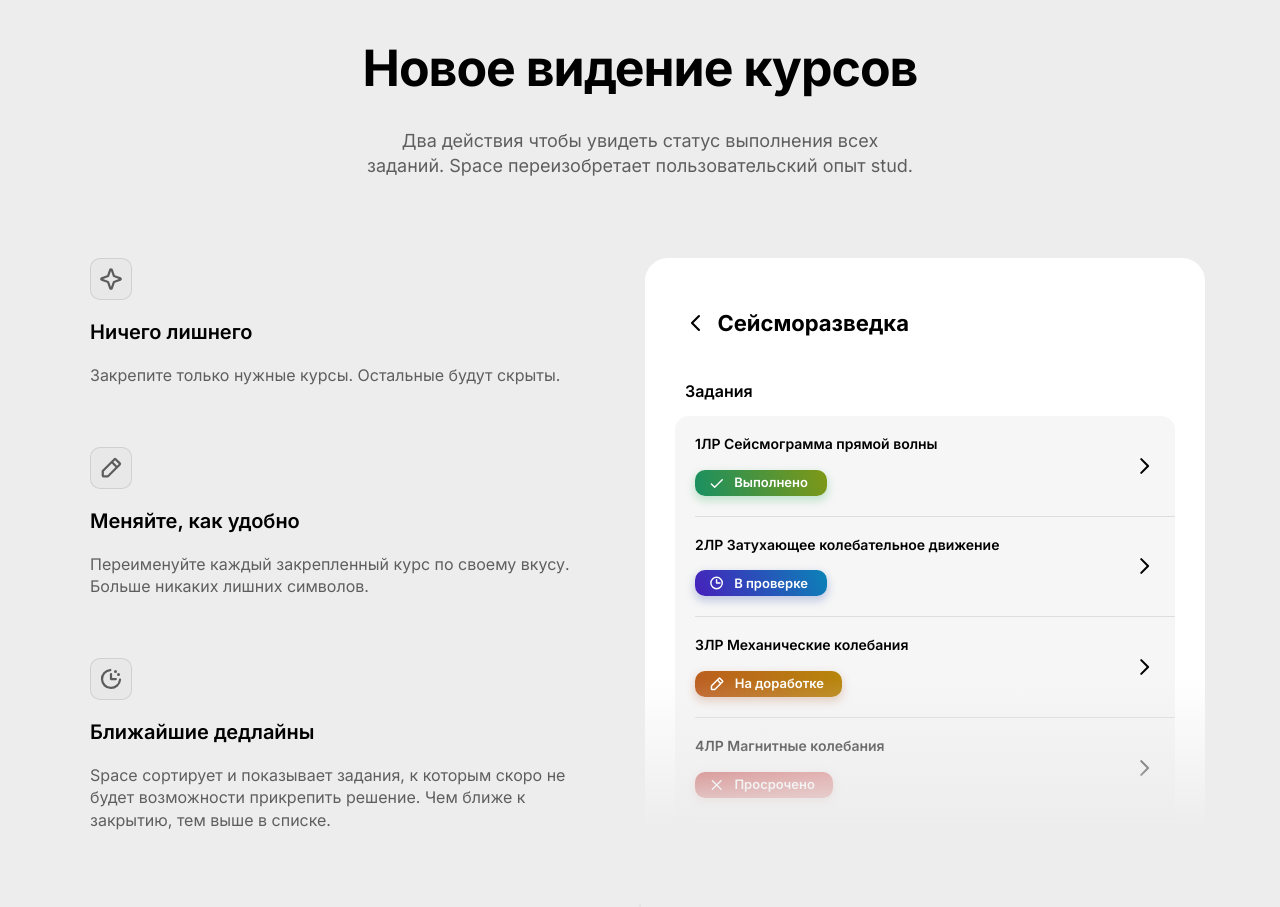
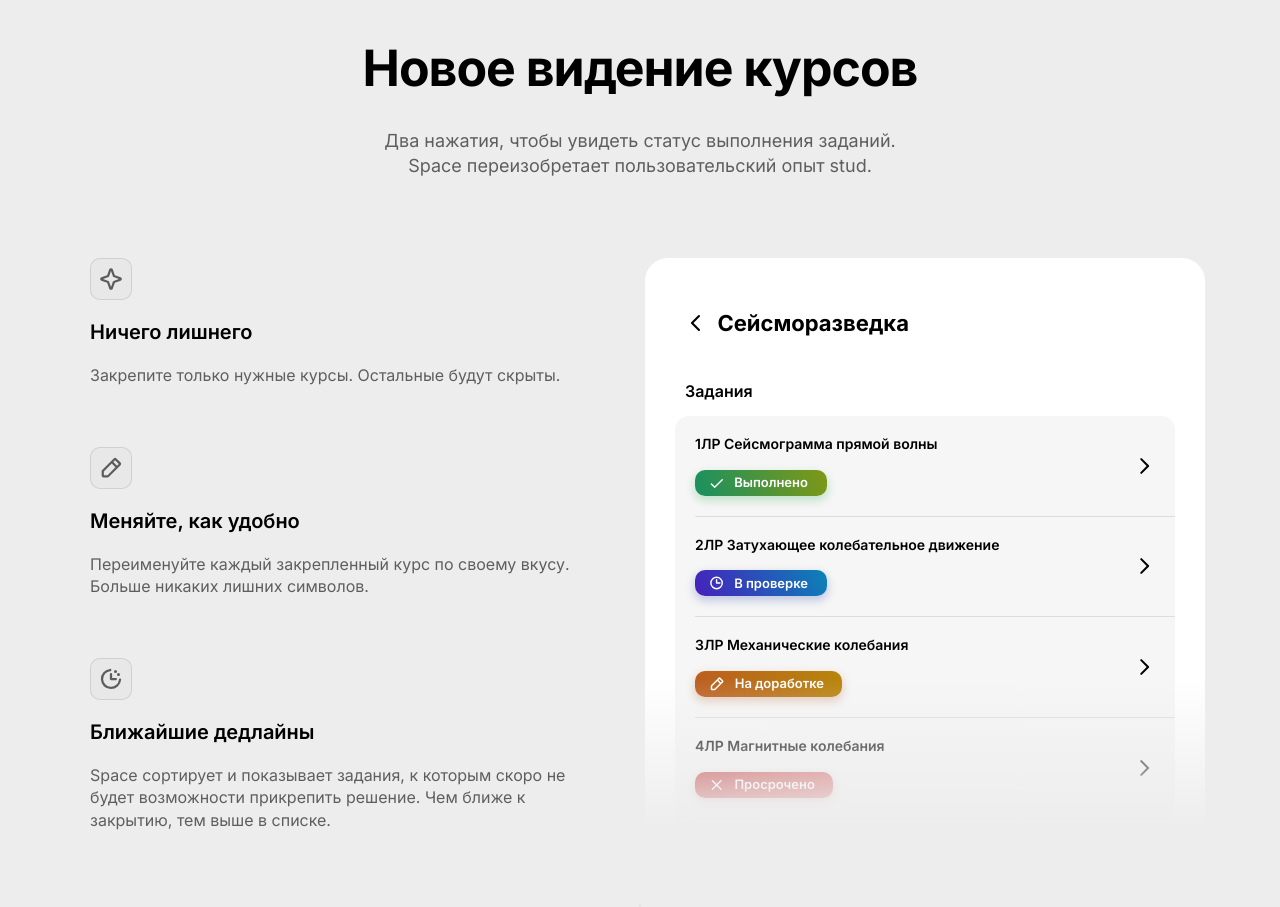
Before and after one commit to mikhailmogilnikov/spaceMGRIpreview, a React (Create React App) app: page / in a window 1280 px wide. Shown: the part 2000-2907 px from the top of the page. Built offline with nearby package versions, Linux system fonts and the light colour scheme.

Commit message:
home fix

```diff
--- a/src/components/homescreen/Home.jsx
+++ b/src/components/homescreen/Home.jsx
@@ -108,7 +108,7 @@ const Home = () => {
 					<div className='content-part'>
 						<h4 className='content-title'>Новое видение курсов</h4>
 						<p className='small-letters low_opacity text-center'>
-							Два действия чтобы увидеть статус выполнения всех заданий. Space
+							Два нажатия, чтобы увидеть статус выполнения заданий. Space
 							переизобретает пользовательский опыт stud.
 						</p>
 					</div>
```
